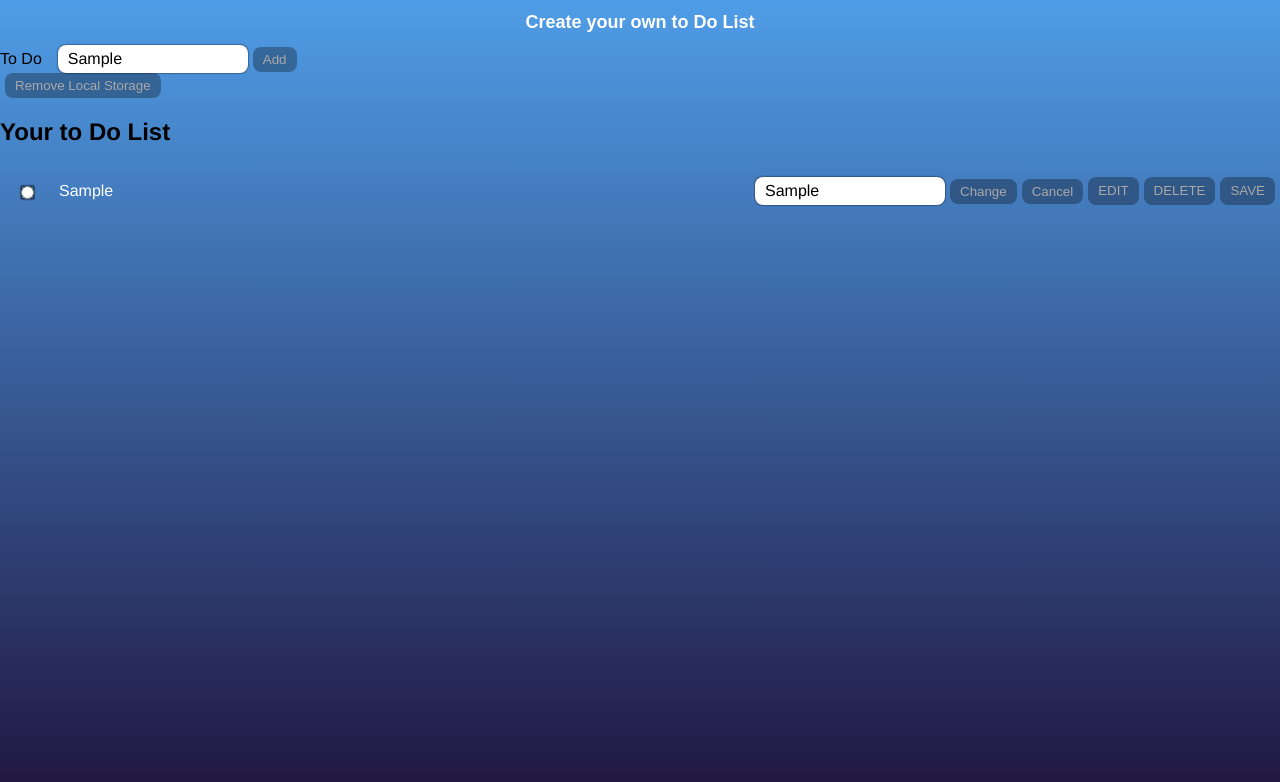
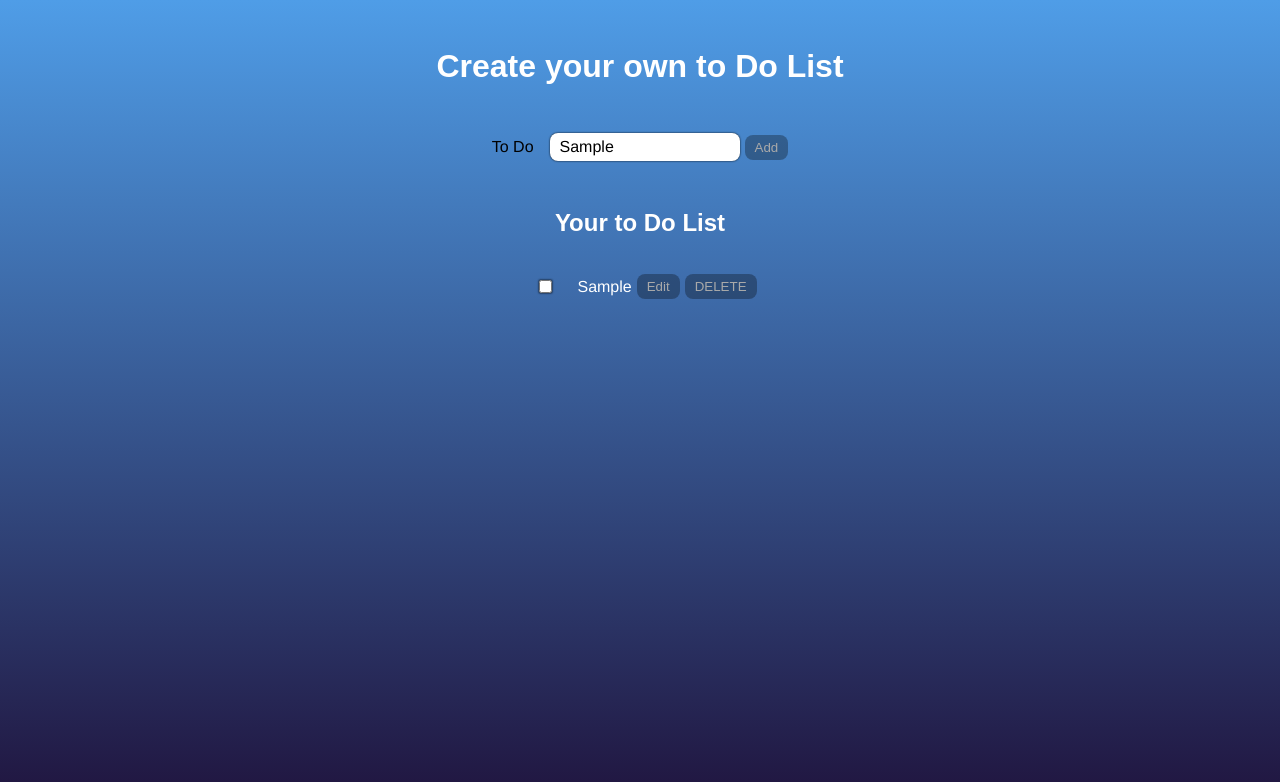
Before and after one commit to Rimidalfi/react-ToDo, a React (Vite) app: page / in a window 1280 px wide. Both pictures are taken after typing "Sample" into the empty fields and a click on the button "Add". Shown: the top 782 px of the page. Built offline with nearby package versions, Linux system fonts and the light colour scheme.

Commit message:
change taskeEdit component + css styling

```diff
--- a/src/App.css
+++ b/src/App.css
@@ -40,10 +40,11 @@ body {
 .addItem {
   display: flex;
   justify-content: center;
+  align-items: center;
 }
 .queue {
   display: flex;
-  justify-content: space-between;
+  justify-content: center;
   align-items: center;
   margin: var(--margin_tasks);
   color: var(--textfont_color);
@@ -62,9 +63,19 @@ body {
 }
 h1 {
   font-family: var(--headfont);
-  font-size: large;
+  font-size: ;
   color: var(--headfont_color);
   text-align: center;
+  margin: 3rem 0;
+
+}
+
+h2 {
+  font-family: var(--headfont);
+  font-size: x-large;
+  color: var(--headfont_color);
+  text-align: center;
+  margin-top: 3rem;
 }
 .clearAll {
   margin: var(--margin_clearAll);
--- a/src/App.jsx
+++ b/src/App.jsx
@@ -12,50 +12,24 @@ function App() {
 
   //localStorage.setItem('Task', JSON.stringify(task));
   loadTaskListFromLS();
-  const removeLocal = () => {
-  localStorage.removeItem("Task");
-}
+//   const removeLocal = () => {
+//   localStorage.clear();
+// }
 
   taskList = loadTaskListFromLS();
 
   return (
     <>
-       <Input setTask={setTask} />
-       <button className="deleteButton" onClick={removeLocal}>Remove Local Storage</button>
+
+      <Input setTask={setTask} />
+
+       {/* <button className="deleteButton" onClick={removeLocal}>Remove Local Storage</button>  */}
        <ToDoList taskList={taskList} />
 
-      {/* <section className="queue" id="">
 
-        <input className="checkbox" id="" type="radio" />
-        <p className="task" id="">
-          Aufgabe 1
-        </p>
-        <div className="buttonContainer" id="">
-          <button className="editButton" id="" type="">
-            EDIT
-          </button>
-          <button className="deleteButton" id="" type="">
-            DELETE
-          </button>
-        </div>
-      </section> */}
-
-    {/* <div className="Done" id="">
-      <h1 className="toDoh1" id="">
-        Done
-      </h1>
-      <section className="finished" id="">
-        <p className="finishedtask" id="">
-          Aufgabe 5
-        </p>
-        <button className="donedeleteButton" id="" type="">
-          DELETE
-        </button>
-      </section>
-    </div>
-    <button className="clearAll" id="" type="">
+      {/* <button className="clearAll" id="" type="">
       CLEAR LIST
-    </button>  */}
+      </button>  */}
 
     </>
   )
--- a/src/components/Input.jsx
+++ b/src/components/Input.jsx
@@ -3,7 +3,6 @@ import storeTaskInLS from "../utils/storeTaskInLS"
 
 
 function Input({ setTask }) {
-
 
   const initialState = {
     name: "",
@@ -29,10 +28,10 @@ function Input({ setTask }) {
   }
 
  return (
-  <>
+
   <div className="toDo">
         <h1>Create your own to Do List</h1>
-        <form onSubmit={addToList}>
+        <form className="addItem" onSubmit={addToList}>
           <label htmlFor="name">To Do</label>
             <input
               onChange={handleInput}
@@ -46,7 +45,7 @@ function Input({ setTask }) {
             <button type="submit" className="addButton">Add</button>
         </form>
   </div>
-  </>
+
   );
   };
 
--- a/src/components/TaskEdit.jsx
+++ b/src/components/TaskEdit.jsx
@@ -1,4 +1,5 @@
 import { useState } from "react";
+
 
 export default function TaskEdit({taskDesc, setTaskDesc})
 {
@@ -10,14 +11,9 @@ export default function TaskEdit({taskDesc, setTaskDesc})
     {
         e.preventDefault();
         setTaskDesc(descr);
-
+        setShowInput(false);
+        setShowSaveButton(false)
     }
-
-    function cancelEditTask(e)
-    {
-        setTask("New");
-    }
-
 
     function handleInput(e)
     {
@@ -25,32 +21,21 @@ export default function TaskEdit({taskDesc, setTaskDesc})
         //setTaskDesc(e.target.value);
     }
 
-
-
+    const [showInput, setShowInput] = useState(false);
+    const [showSaveButton, setShowSaveButton] = useState(false);
+    const handleEditClick = () => {
+      setShowInput(true);
+      setShowSaveButton(true);
+    };
 
     return(
         <>
             <form onSubmit={changeDescr}>
-                <input  onChange={handleInput}
-                type="text"
-                name="task"
-                value={descr}
-                >
 
-
-                </input>
-                <button className="editButton" type="submit">Change</button>
-                <button className="editButton" type="button">Cancel</button>
-
-
+                {showInput && <input type="text" onChange={handleInput} value={descr} />}
+                {showSaveButton && <button onClick={changeDescr} className="editButton" type="submit">Save</button>}
+                <button className="editButton" type="button" onClick={handleEditClick}>Edit</button>
             </form>
-
-
         </>
-
-
-
-
     );
-
 }
--- a/src/components/TaskItem.jsx
+++ b/src/components/TaskItem.jsx
@@ -16,24 +16,25 @@ export default function TaskItem({task,taskSaver}){
     taskSaver("test");
   }
 
-
 return (
+  <div className="addItem">
   <li className="queue" id="" key= {task.id}>
-    <input className="checkbox" id="" type="radio" />
+    <input className="checkbox" id="" type="checkbox" />
     <p className="task" id="">
       {_task.name}
     </p>
     <div className="buttonContainer" id="">
       <TaskEdit taskDesc={task.name} setTaskDesc={changeTaskName}></TaskEdit>
-      <button className="editButton" id="" type="">
+      {/* <button  className="editButton" id="" type="">
         EDIT
-      </button>
+      </button> */}
       <button className="deleteButton" id="" type="">
         DELETE
       </button>
-      <button className="editButton" type="button" onClick={()=> taskSaver(_task)}>SAVE</button>
+      {/* <button className="editButton" type="button" onClick={()=> taskSaver(_task)}>SAVE</button> */}
     </div>
   </li>
+  </div>
 );
 
 
--- a/src/components/ToDoList.jsx
+++ b/src/components/ToDoList.jsx
@@ -9,7 +9,7 @@ function ToDoList({ taskList }){
 
 
 return (
-  <div>
+  <div className="toDo">
     <h2>Your to Do List</h2>
     {taskList.map((task) => {return (
 
@@ -17,41 +17,9 @@ return (
       <TaskItem key= {task.id} task={task} taskSaver={storeTaskInLS}></TaskItem>
       )
 
-
-
     })}
   </div>
 );
 }
 
 export default ToDoList;
-
-
-// const AddTaskComponent = () => {
-//     const [inputValue, setInputValue] = useState("");
-
-//     const addTask = () => {
-//       localStorage.setItem(inputValue.trim(), "false");
-//       setInputValue("");
-//     };
-
-//     return (
-//         <>
-//       <div>
-//         <input
-//           className="toDo"
-//           value={inputValue}
-//           onChange={e => setInputValue(e.target.value)}
-//         />
-//         <button
-//           className="addButton"
-//           onClick={addTask}
-//         >
-//           Add Task
-//         </button>
-//       </div>
-//       </>
-//     );
-//   };
-
-//   export default AddTaskComponent;
```
